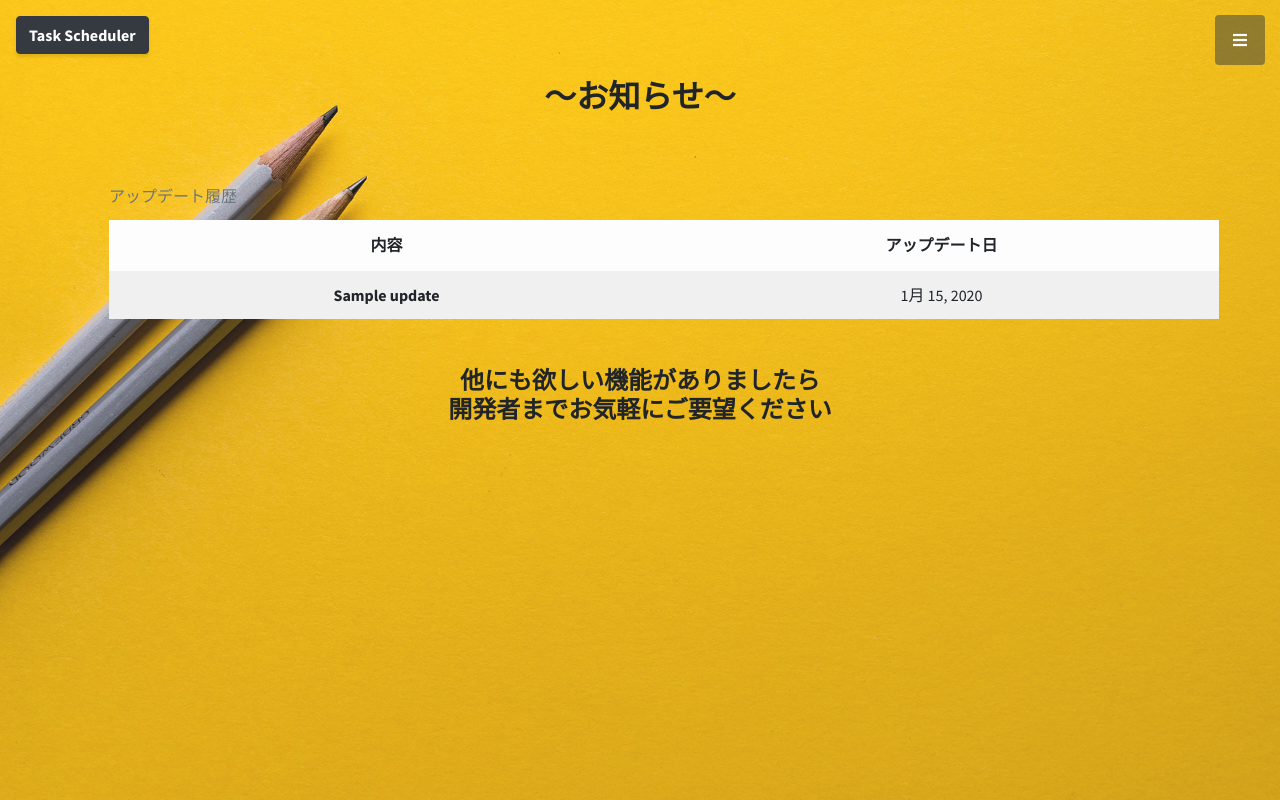
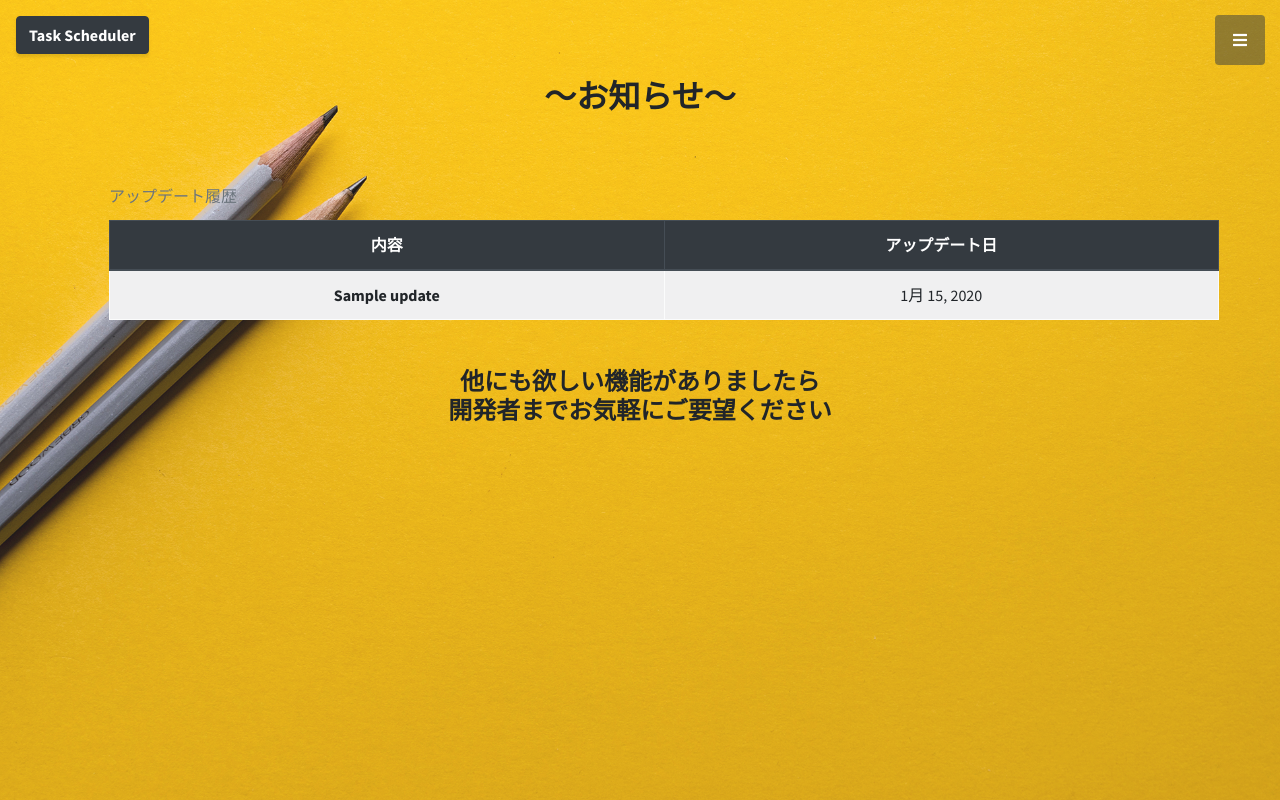
Before and after one commit to ShuheiKuriki/task_manager, a Django app: page /notify/notice in a window 1280 px wide. Run offline with Django 3.2, Linux system fonts and the light colour scheme; tables that the repository leaves empty hold one stand-in row (values such as "Sample post"); some libraries are stand-ins or nearby versions.

Commit message:
お知らせページ改良3

```diff
--- a/templates/notify/notice.html
+++ b/templates/notify/notice.html
@@ -3,10 +3,10 @@
 
 {% block content %}
     <h2>〜お知らせ〜</h2>
-    <table class='table table-light table-striped text-center m-4'>
+    <table class='table table-bordered table-light table-striped text-center m-4'>
       <caption>アップデート履歴</caption>
-      <thead>
-        <tr class=''>
+      <thead class='thead-dark'>
+        <tr class='bordered'>
           <th class="w-50">内容</th>
           <th class="w-50">アップデート日</th>
         </tr>
```
